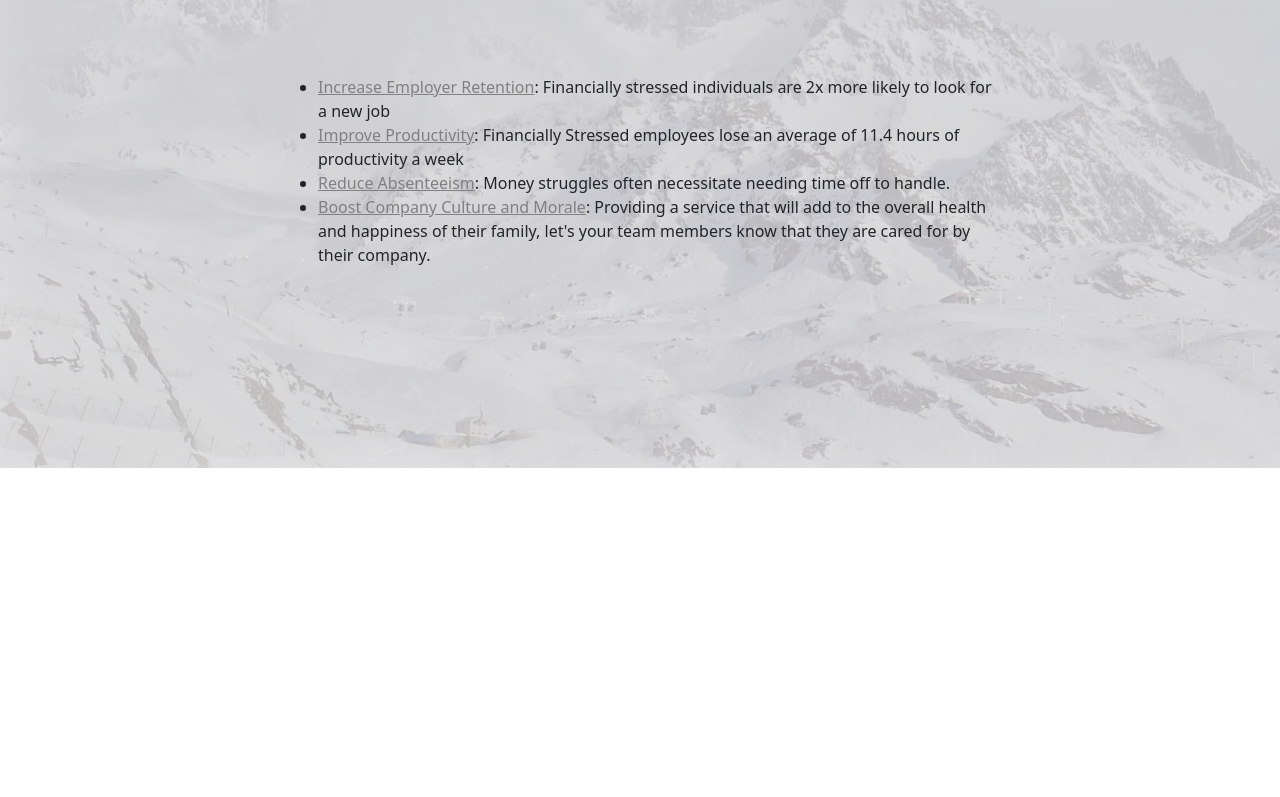
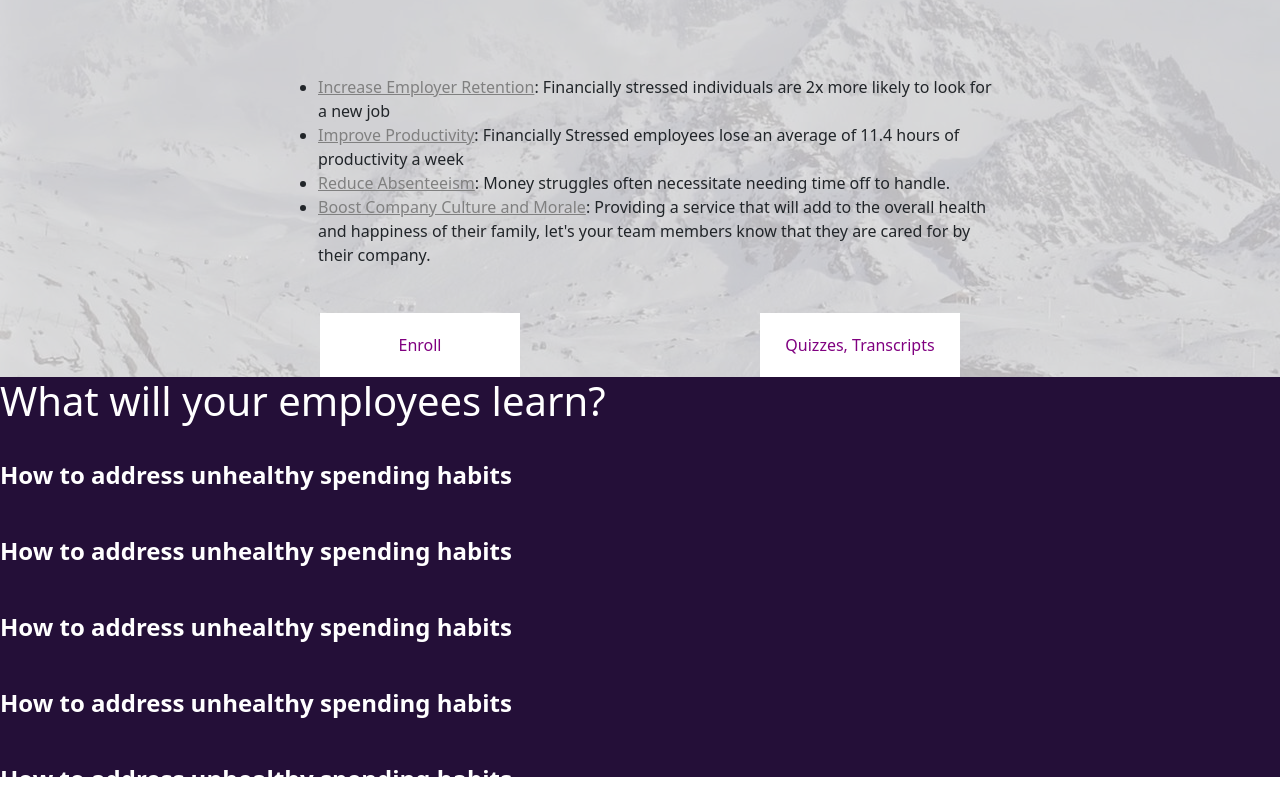
Before and after one commit to DanielSWaite190/stocks_bonding, a React (Create React App) app: page / in a window 1280 px wide. Shown: the part 1427-2224 px from the top of the page. Before the commit the page ends 1895 px from the top, so only its background shows below. Built offline with nearby package versions, Linux system fonts and the light colour scheme.

Commit message:
Adding enroll and quize button aswell as starting 'learn' section

```diff
--- a/src/pages/Home.css
+++ b/src/pages/Home.css
@@ -1,3 +1,4 @@
+/* Mountains */
 #body::before {
 content: "";
 display: block;
@@ -55,5 +56,38 @@ p{
     width: 60%;
 }
 
+u{color: gray}
 
-u{color: gray}
+
+#buttons{
+    justify-content: space-between;
+    display: flex;
+    margin: auto;
+    width: 50%;
+}
+
+
+button {
+    background-color: white;
+    color: purple;
+    border: none;
+    width: 200px;
+    padding: 20px;
+    text-align: center;
+    text-decoration: none;
+    display: inline-block;
+    border-radius: 20%;
+  }
+
+#learn{
+    height: 400px;
+    background-color: rgb(36, 15, 56);
+}
+.white{color: white}
+
+/* Display Board */
+
+
+
+/* Numbers */
+/* Wall Street */
--- a/src/pages/Home.jsx
+++ b/src/pages/Home.jsx
@@ -1,6 +1,7 @@
 import './Home.css'
 
 import React from 'react';
+import Button from 'react-bootstrap/Button';
 import HeroImage from '../components/heroImage';
 
 function home () {
@@ -41,6 +42,32 @@ function home () {
           </ul>
         </section>
 
+        <section id="buttons">
+          <button>Enroll</button>
+          <button>Quizzes, Transcripts</button>
+          {/* <Button variant="light" size="lg">Enroll</Button> */}
+          {/* <Button variant="light" size="lg">Quizzes, Transcripts</Button> */}
+        </section>
+
+        <div id="learn">
+          <h1 class="white">What will your employees learn?</h1>
+
+          <img src="" alr=""/>
+          <p class="white">How to address unhealthy spending habits</p>
+
+          <img src="" alr=""/>
+          <p class="white">How to address unhealthy spending habits</p>
+
+          <img src="" alr=""/>
+          <p class="white">How to address unhealthy spending habits</p>
+
+          <img src="" alr=""/>
+          <p class="white">How to address unhealthy spending habits</p>
+
+          <img src="" alr=""/>
+          <p class="white">How to address unhealthy spending habits</p>
+        </div>
+
         </div>
       </div>
     </React.Fragment>
```
